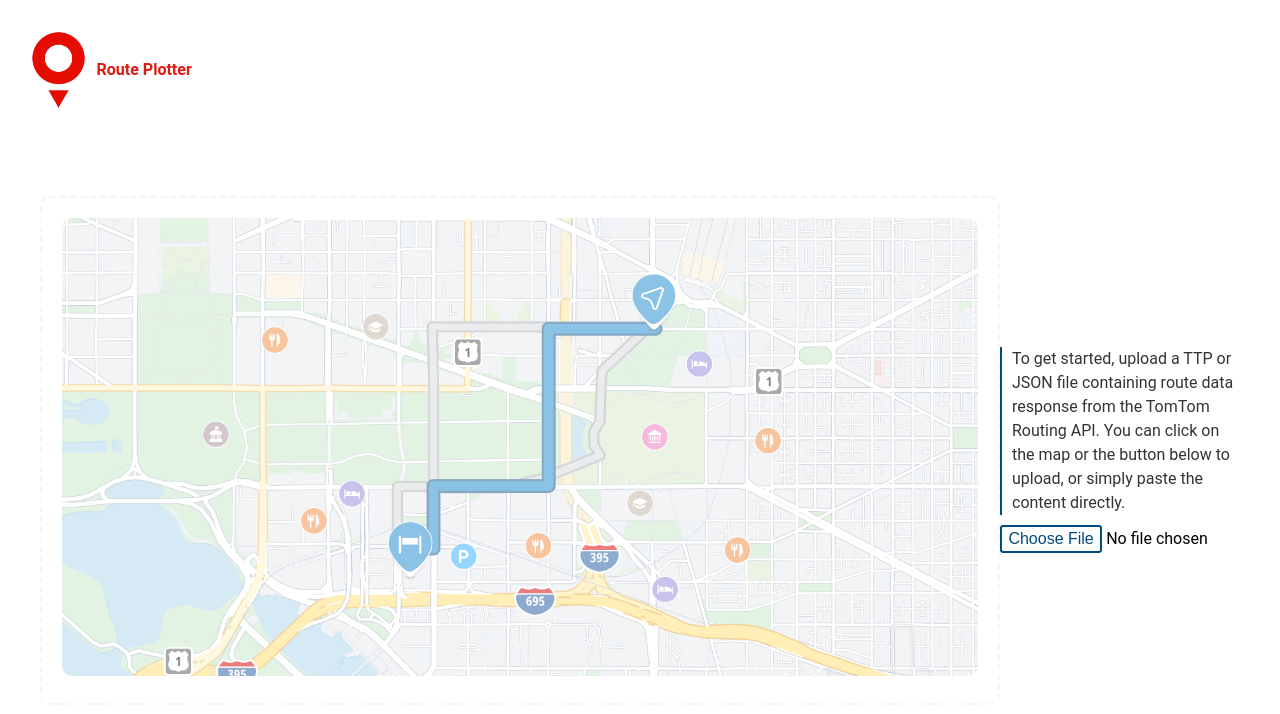
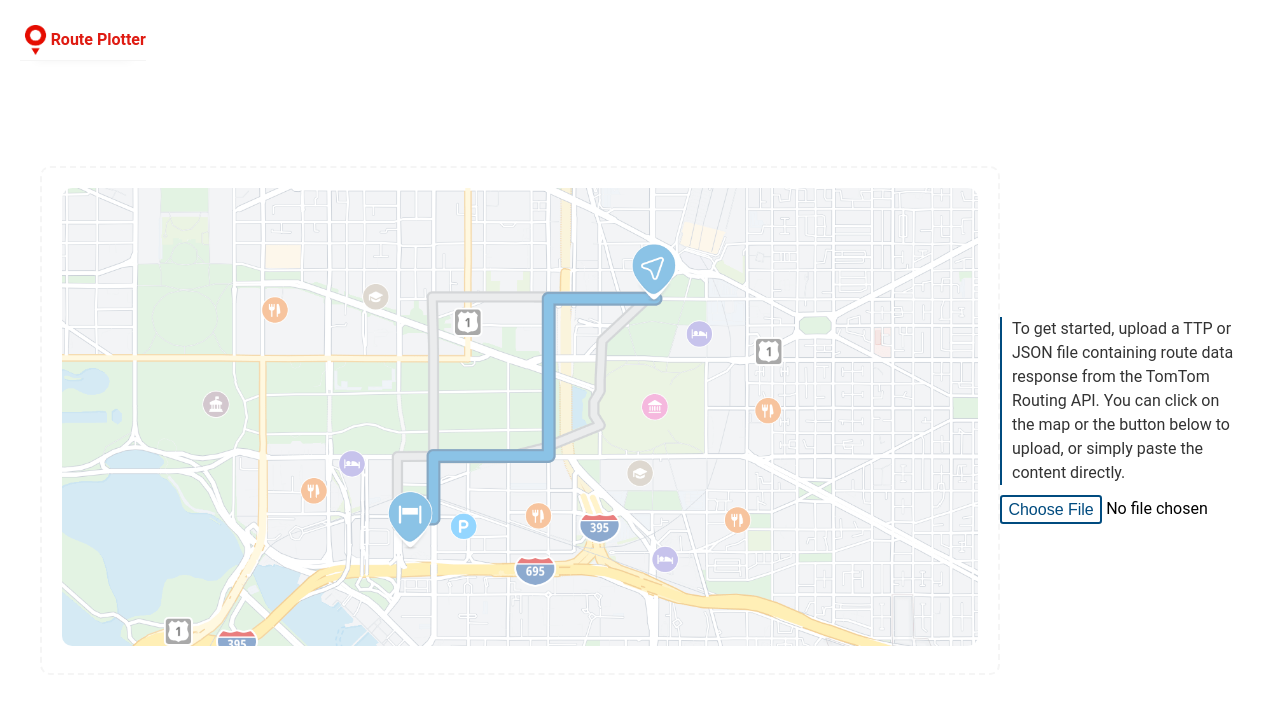
Before and after one commit to lainovic/RoutePlotter, a React (Vite) app: page / in a window 1280 px wide. Shown: the top 714 px of the page. Built offline with nearby package versions, Linux system fonts and the light colour scheme.

Commit message:
stylize header

```diff
--- a/src/App.css
+++ b/src/App.css
@@ -34,12 +34,14 @@
 header {
   display: flex;
   flex-direction: row;
-  justify-content: space-between;
+  justify-content: flex-start;
   align-items: center;
   font-weight: 700;
   color: var(--tomtom-red-color);
   font-size: 1rem;
   align-self: flex-start;
+  border-bottom: 1px solid var(--tomtom-gray-color);
+  box-shadow: 0px 15px 10px -15px var(--tomtom-gray-color);
 }
 
 main {
@@ -81,7 +83,7 @@ main {
 }
 
 #header-logo {
-  height: 100px;
+  height: 40px;
 }
 
 #map {
--- a/src/App.tsx
+++ b/src/App.tsx
@@ -73,7 +73,7 @@ function App() {
 
   return (
     <div className="App" onPaste={handlePaste}>
-      <header className="App-header">
+      <header>
         <img id="header-logo" src={tomtomLogo} alt="TomTom Logo" />
         Route Plotter
       </header>
```
